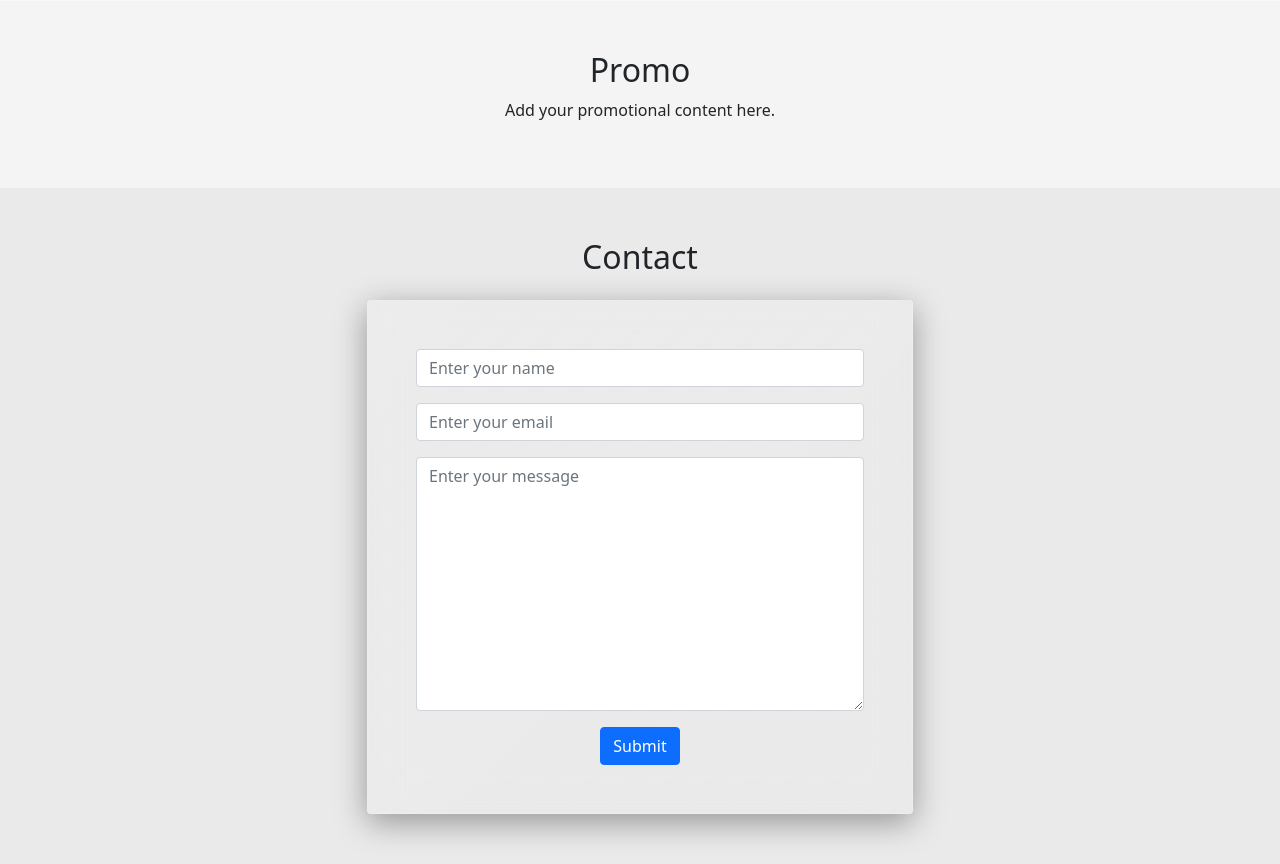
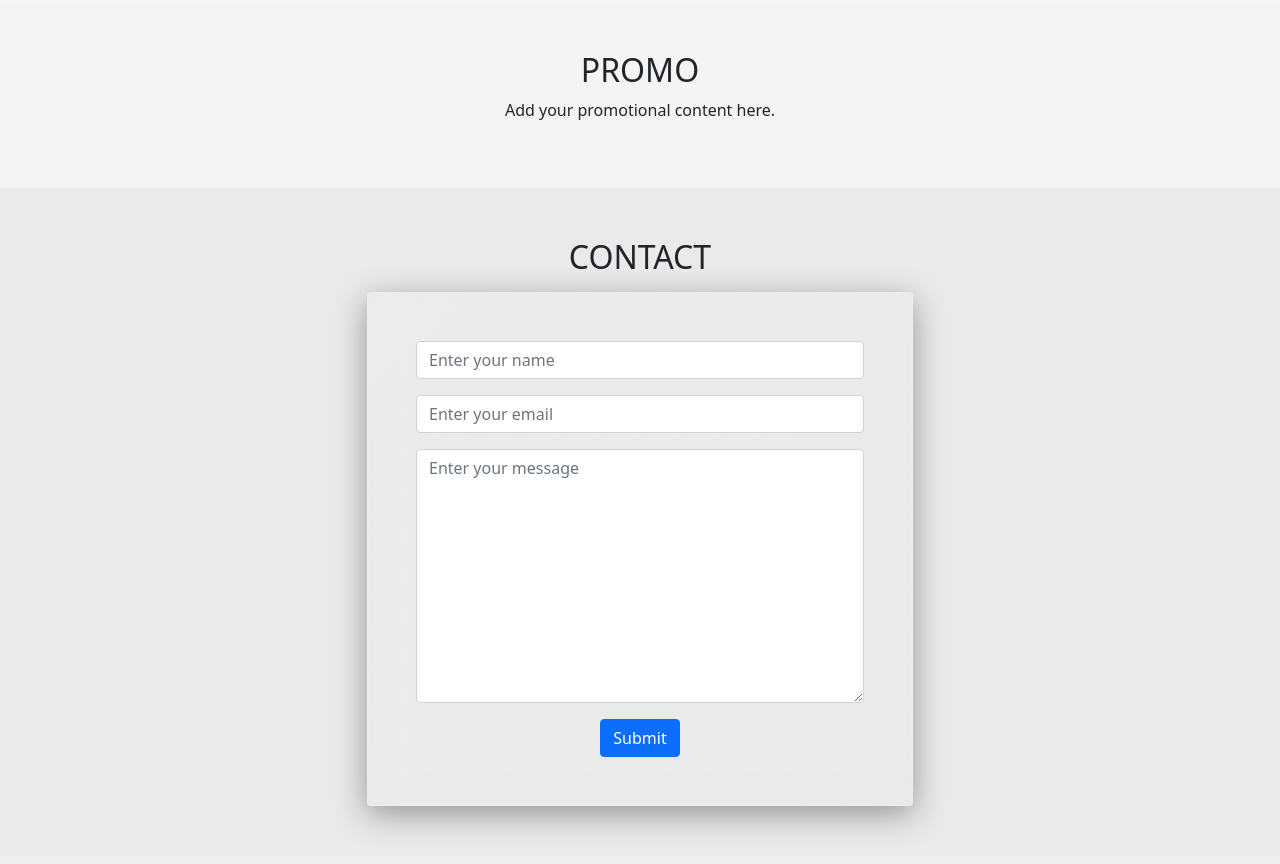
Before and after one commit to engrmarkk/CaptureSphere, a Django app: page / in a window 1280 px wide. Shown: the part 1311-2175 px from the top of the page. After the commit the page ends 2146 px from the top, so only its background shows below. Run offline with Django 4.2, Linux system fonts and the light colour scheme; some libraries are stand-ins or nearby versions.

Commit message:
Update index.html

```diff
--- a/templates/index.html
+++ b/templates/index.html
@@ -20,7 +20,7 @@
 
 <section class="album">
   <div class="container">
-    <h2>Album</h2>
+    <h2>ALBUM</h2>
     <div class="row">
       <!-- Add your photo thumbnails here -->
       <div class="col-md-4">
@@ -47,14 +47,14 @@
 
 <section class="promo">
   <div class="container">
-    <h2>Promo</h2>
+    <h2>PROMO</h2>
     <p>Add your promotional content here.</p>
   </div>
 </section>
 
 <section class="contact">
   <div class="container">
-    <h2 class="mb-4">Contact</h2>
+    <h2 class="mb-3">CONTACT</h2>
     <div class="row justify-content-center">
       <div class="col-md-6">
         <!-- <form>
```
